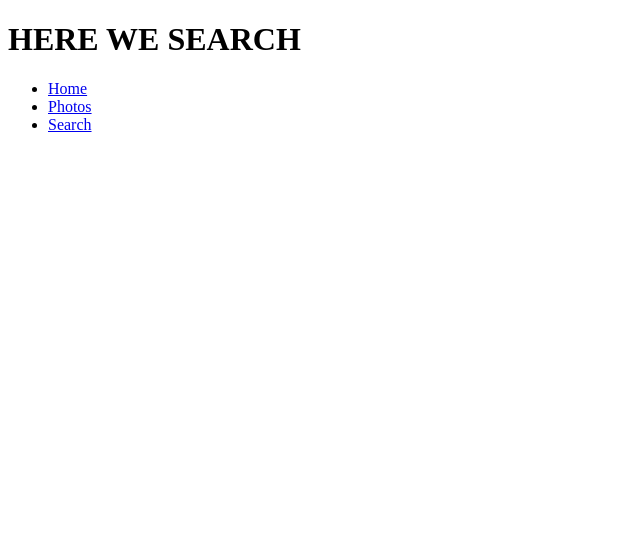
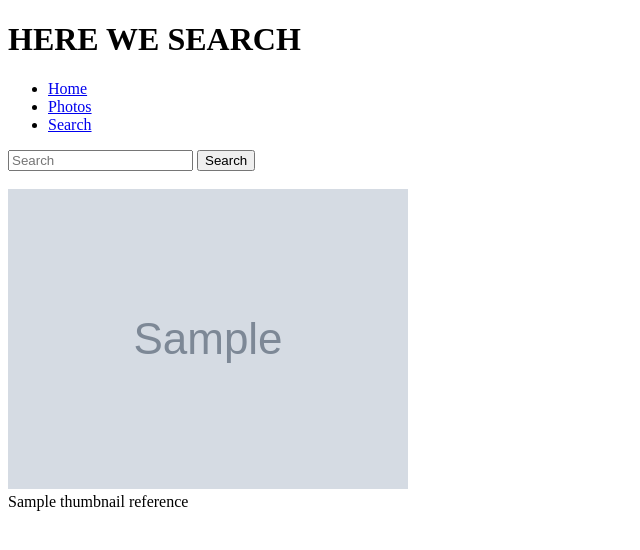
Before and after one commit to mridul-sahu/cloud-pub-sub, a Python web app: template templates/search.html in a window 1280 px wide. Shown: the top 550 px of the page, without its empty margins (0-640 px from the left). Run offline with Jinja, Linux system fonts and the light colour scheme; the template is opened without the code that fills it: most values are stand-ins (such as "Sample title", 1, 10 or a date in 2020); grey boxes marked "Sample" are stand-in pictures.

Commit message:
Checkpoint 5

```diff
--- a/templates/search.html
+++ b/templates/search.html
@@ -15,5 +15,26 @@
       <li><a href="/search">Search</a></li>
     </ul>
 
+    <!--Search bar and corresponding button-->
+    <form class="search" action="/search" method="get">
+      <input name="search-term" placeholder="Search">
+      <button>Search</button>
+    </form>
+
+    <br>
+
+    <!--Use a for loop where indices of thumbnail references and their corresponding
+    thumbnails match up so that info from references can be assigned to the appropriate
+    thumbnail image-->
+    {% for img_url, thumbnail_reference in thumbnails.iteritems() %}
+    <div class="thumbnail">
+      <img id='{{thumbnail_reference.thumbnail_name}}' src='{{img_url}}'>
+      <div class="descent">{{thumbnail_reference.thumbnail_name}}</div>
+    </div>
+    {% else %}
+    <h2>No Search Results</h2>
+    {% endfor %}
+
+
   </body>
 </html>
```
Also changed, not shown: main.py (+17 -1 lines).
